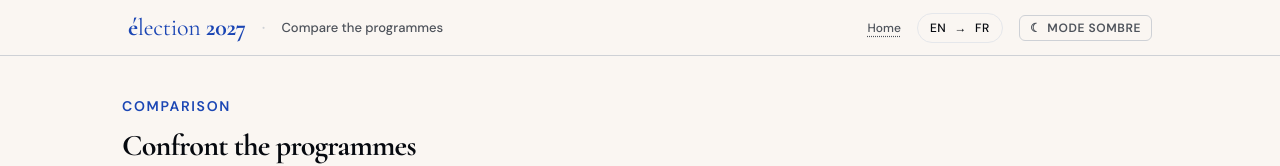
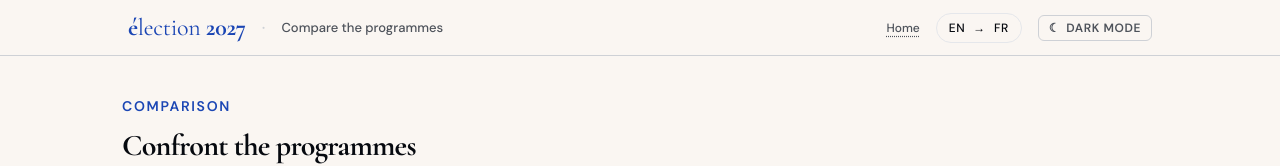
Before and after one commit to beneccli/election-project, a Next.js app in the folder site/: page /en/comparer in a window 1280 px wide. Shown: the top 166 px of the page. Built offline with nearby package versions, Linux system fonts and the light colour scheme.

Commit message:
feat: add theme translation

```diff
--- a/site/components/chrome/ComparisonNavBar.tsx
+++ b/site/components/chrome/ComparisonNavBar.tsx
@@ -28,7 +28,7 @@ export function ComparisonNavBar({ lang = "fr" }: { lang?: Lang } = {}) {
           {t(UI_STRINGS.NAV_HOME, lang)}
         </Link>
         <LanguageToggle />
-        <ThemeToggle />
+        <ThemeToggle lang={lang} />
       </div>
     </header>
   );
--- a/site/components/chrome/LandingNavBar.tsx
+++ b/site/components/chrome/LandingNavBar.tsx
@@ -22,7 +22,7 @@ export function LandingNavBar({ lang = "fr" }: { lang?: Lang } = {}) {
         </span>
         <div className="flex-1" />
         <LanguageToggle />
-        <ThemeToggle />
+        <ThemeToggle lang={lang} />
       </div>
     </header>
   );
--- a/site/components/chrome/NavBar.tsx
+++ b/site/components/chrome/NavBar.tsx
@@ -35,7 +35,7 @@ export function NavBar({
           {t(UI_STRINGS.NAV_TRANSPARENCE, lang)}
         </a>
         <LanguageToggle />
-        <ThemeToggle />
+        <ThemeToggle lang={lang} />
       </div>
     </header>
   );
--- a/site/components/chrome/ThemeToggle.tsx
+++ b/site/components/chrome/ThemeToggle.tsx
@@ -2,6 +2,7 @@
 
 // See docs/specs/website/nextjs-architecture.md §5.3
 import { useEffect, useState } from "react";
+import { t, UI_STRINGS, type Lang } from "@/lib/i18n";
 
 type Theme = "light" | "dark";
 const STORAGE_KEY = "e27-theme";
@@ -12,7 +13,7 @@ function readInitial(): Theme {
   return attr === "dark" ? "dark" : "light";
 }
 
-export function ThemeToggle() {
+export function ThemeToggle({ lang = "fr" }: { lang?: Lang }) {
   const [theme, setTheme] = useState<Theme>(readInitial);
 
   useEffect(() => {
@@ -25,7 +26,7 @@ export function ThemeToggle() {
   }, [theme]);
 
   const next = theme === "dark" ? "light" : "dark";
-  const label = theme === "dark" ? "Mode clair" : "Mode sombre";
+  const label = theme === "dark" ? t(UI_STRINGS.TOGGLE_THEME_LIGHT, lang) : t(UI_STRINGS.TOGGLE_THEME_DARK, lang);
 
   return (
     <button
```
